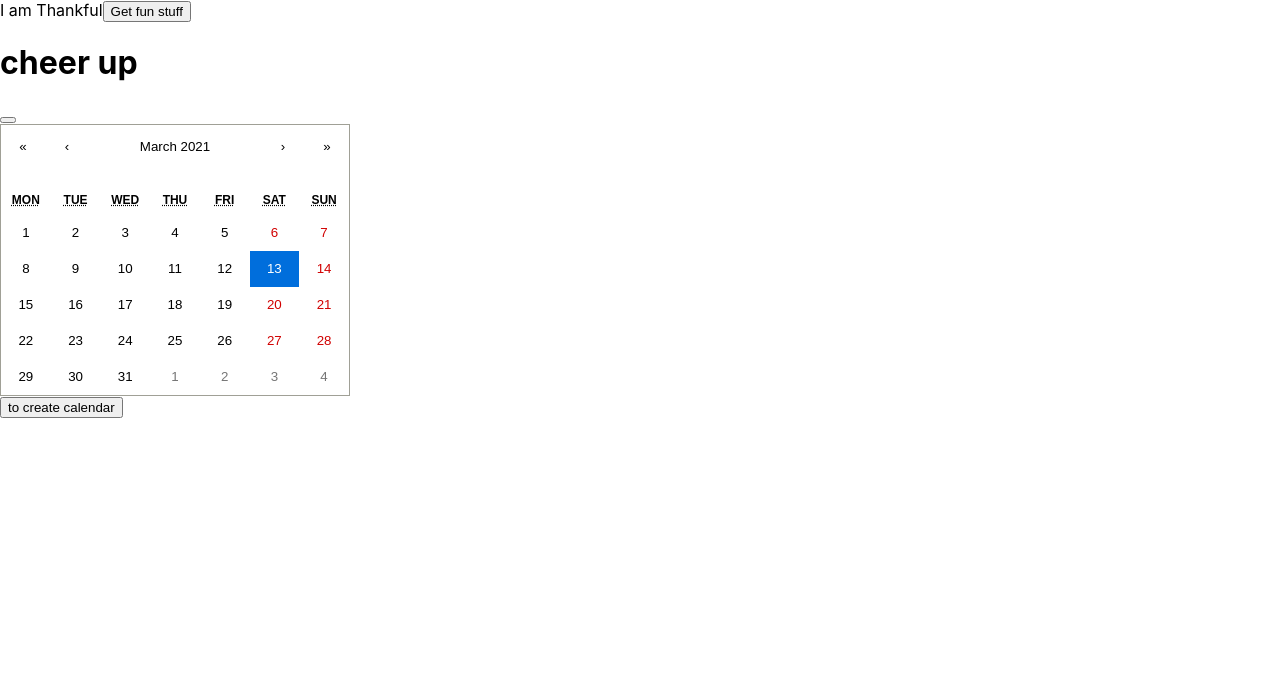
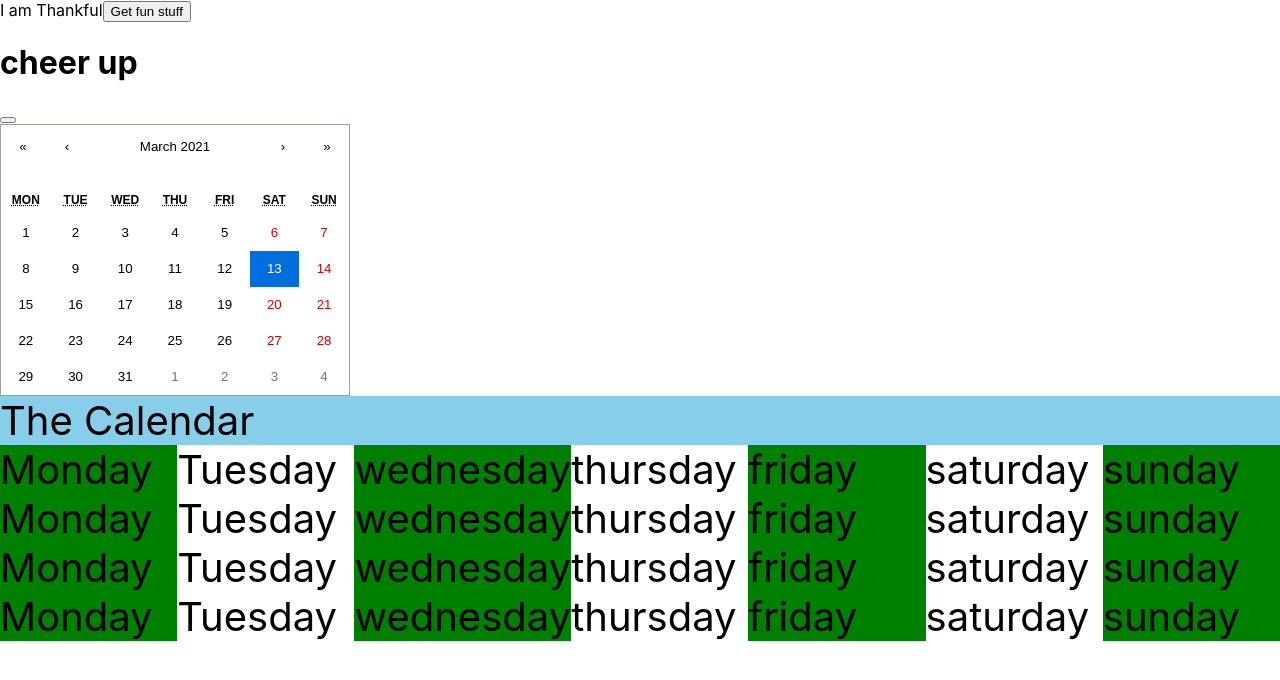
Before and after one commit to eric-burr/Thankful, a React (Create React App) app: page / in a window 1280 px wide. Shown: the top 680 px of the page. Built offline with nearby package versions, Linux system fonts and the light colour scheme.

Commit message:
updated customer calendar

```diff
--- a/src/calendar.css
+++ b/src/calendar.css
@@ -1,47 +1,33 @@
 .month {
     font-size: 40px;
-    width: 100%;
-    background: LightGray;
-    display: grid;
-    grid-template-columns: repeat(7 1fr);
-    grid-template-rows: repeat(4 1fr);
+    background: skyblue;
+ }
+
+ .monday {
+     background: green;
+     display: grid;
+ }
+ .tuesday {
+     background: white;
+ }
+ .wednesday {
+     background: green
+ }
+ .thursday {
+    background: white;
+}
+.friday{
+    background: green;
+}
+.saturday{
+    background: white;
+}
+.sunday{
+    background: green;
+}
+
+ .week {
+     display: grid;
+     grid-template-columns: 1fr 1fr 1fr 1fr 1fr 1fr 1fr;
 
  }
-
-
- .week0 {
-     display: grid;
-     grid-template-columns: 1fr 1fr 1fr 1fr 1fr 1fr 1fr;
-     background: lightskyblue;
- }
- .week1{
-     display: grid;
-     grid-template-columns: 1fr 1fr 1fr 1fr 1fr 1fr 1fr;
-     background: salmon;
- }
- .week2{
-    display: grid;
-    grid-template-columns: 1fr 1fr 1fr 1fr 1fr 1fr 1fr;
-    background: violet;
-}
-.week3{
-    display: grid;
-    grid-template-columns: 1fr 1fr 1fr 1fr 1fr 1fr 1fr;
-    background: gray;
-}
- .day0 {
-     background: orange;
-     display: grid;
-     grid-template-columns: 1fr 1fr;
- }
- .day1 {
-     background: violet;
-     display: grid;
-
- }
- .day2 {
-     background: forestgreen;
- }
- .day3 {
-     background: burlywood
- }
--- a/src/components/Calendartwo.js
+++ b/src/components/Calendartwo.js
@@ -6,43 +6,70 @@ export class Calendartwo extends Component {
         calendar: []
     }
 
-    createcalendar = () => {
-        const create = document.createElement("div");
-        create.innerText = 'newmonth'
-        console.log('what is', create)
-        create.classList.add("month")
-        document.body.appendChild(create);
-        for(let i = 0; i<=3; i++){
-            const newWeek = document.createElement("div");
-            newWeek.innerHTML = 'this is the wek'
-            newWeek.classList.add('week'+i)
-            for(let j = 0; j<=6;j++){
-                const newDay = document.createElement("div");
-                newDay.innerHTML = "this is the day"
-                newDay.classList.add('day'+j)
-                console.log('newday', newDay)
-            }
-            console.log('in the loop', newWeek)
-            document.body.appendChild(newWeek);
-        }
-    }
+    // createcalendar = () => {
+    //     const create = document.createElement("div");
+    //     create.innerText = 'newmonth'
+    //     console.log('what is', create)
+    //     create.classList.add("month")
+    //     document.body.appendChild(create);
+    //     for(let i = 0; i<=3; i++){
+    //         const newWeek = document.createElement("div");
+    //         newWeek.innerHTML = 'this is the wek'
+    //         newWeek.classList.add('week'+i)
+    //         for(let j = 0; j<=6;j++){
+    //             const newDay = document.createElement("div");
+    //             newDay.innerHTML = "this is the day"
+    //             newDay.classList.add('day'+j)
+    //             console.log('newday', newDay)
+    //         }
+    //         console.log('in the loop', newWeek)
+    //         document.body.appendChild(newWeek);
+    //     }
+    // }
     render() {
         return (
             <div>
-                <button onClick={this.createcalendar}>to create calendar</button>
-                {/* <div className="month"> <div className="header">The Calendar</div>
-                    <div className="monday" style={{background: 'LightSkyBlue'}}>1</div>
-                        <div className="weekone">week one</div>
-                        <div className="weektwo">week two</div>
-                        <div className="weekthree"> week three</div>
-                        <div className="weekfour">week four</div>
-                    <div className="tuesday" style={{background: 'LightSalmon'}}>2</div>
-                    <div className="wednesday" style={{background: 'PaleTurquoise'}}>3</div>
-                    <div className="thursday" style={{background: 'LightPink'}}>4</div>
-                    <div className="friday" style={{background: 'PaleGreen'}}>5</div>
-                    <div className="saturday" style={{background: 'red'}}>6</div>
-                    <div className="sunday" style={{background: 'blue'}}>7</div>
-                </div> */}
+                {/* <button onClick={this.createcalendar}>to create calendar</button> */}
+                <div className="month"> <div className="header">The Calendar</div>
+                    <div className="week" style={{background: 'LightSkyBlue'}}>
+                        <div className="monday">Monday</div>
+                        <div className="tuesday">Tuesday</div>
+                        <div className="wednesday"> wednesday</div>
+                        <div className="thursday">thursday</div>
+                        <div className="friday">friday</div>
+                        <div className="saturday">saturday</div>
+                        <div className="sunday">sunday</div>
+                    </div>
+
+                    <div className="week" style={{background: 'LightSalmon'}}>
+                        <div className="monday">Monday</div>
+                        <div className="tuesday">Tuesday</div>
+                        <div className="wednesday"> wednesday</div>
+                        <div className="thursday">thursday</div>
+                        <div className="friday">friday</div>
+                        <div className="saturday">saturday</div>
+                        <div className="sunday">sunday</div>
+                    </div>
+                    <div className="week" style={{background: 'PaleTurquoise'}}>
+                        <div className="monday">Monday</div>
+                        <div className="tuesday">Tuesday</div>
+                        <div className="wednesday"> wednesday</div>
+                        <div className="thursday">thursday</div>
+                        <div className="friday">friday</div>
+                        <div className="saturday">saturday</div>
+                        <div className="sunday">sunday</div>
+                    </div>
+                    <div className="week" style={{background: 'LightPink'}}>
+                        <div className="monday">Monday</div>
+                        <div className="tuesday">Tuesday</div>
+                        <div className="wednesday"> wednesday</div>
+                        <div className="thursday">thursday</div>
+                        <div className="friday">friday</div>
+                        <div className="saturday">saturday</div>
+                        <div className="sunday">sunday</div>
+                    </div>
+
+                </div>
             </div>
         )
     }
```
